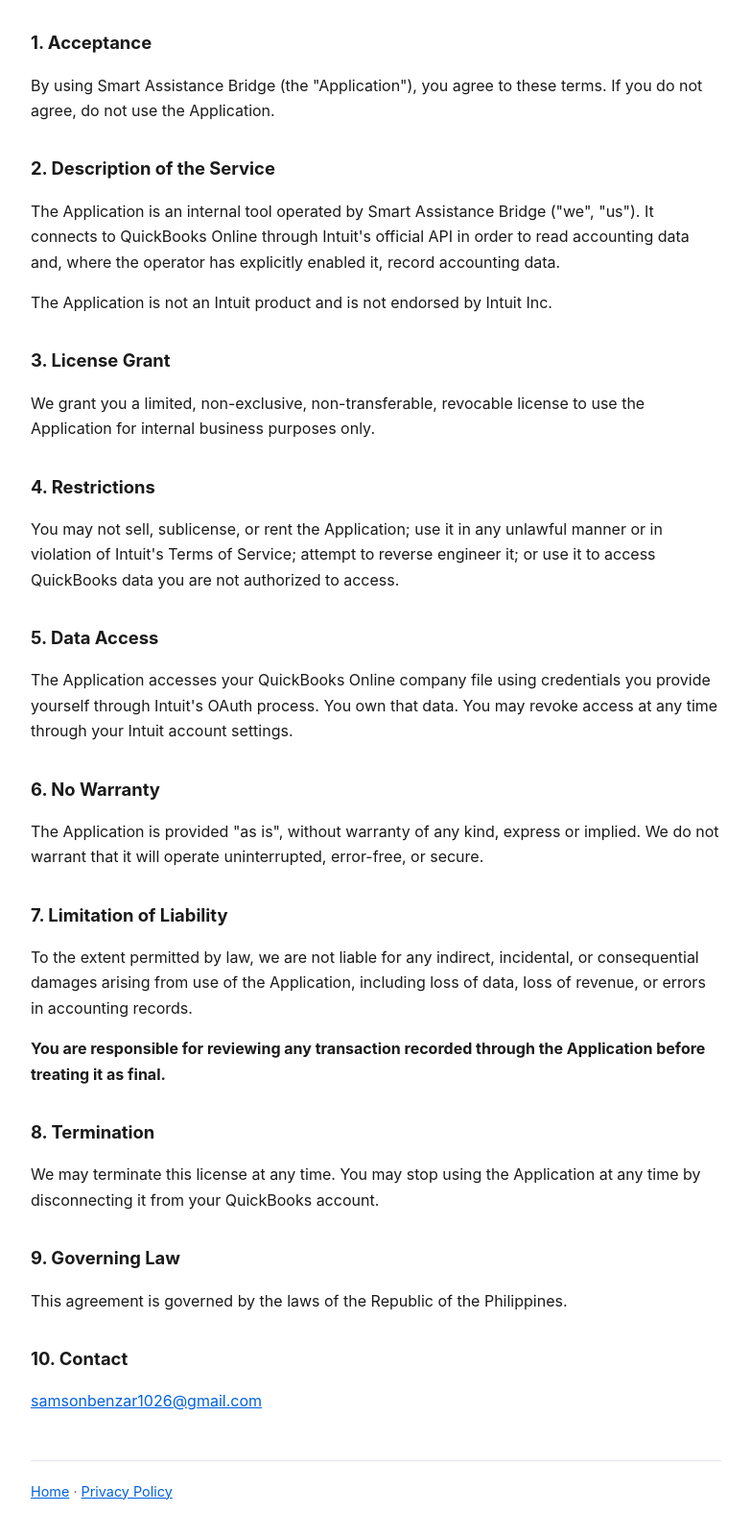
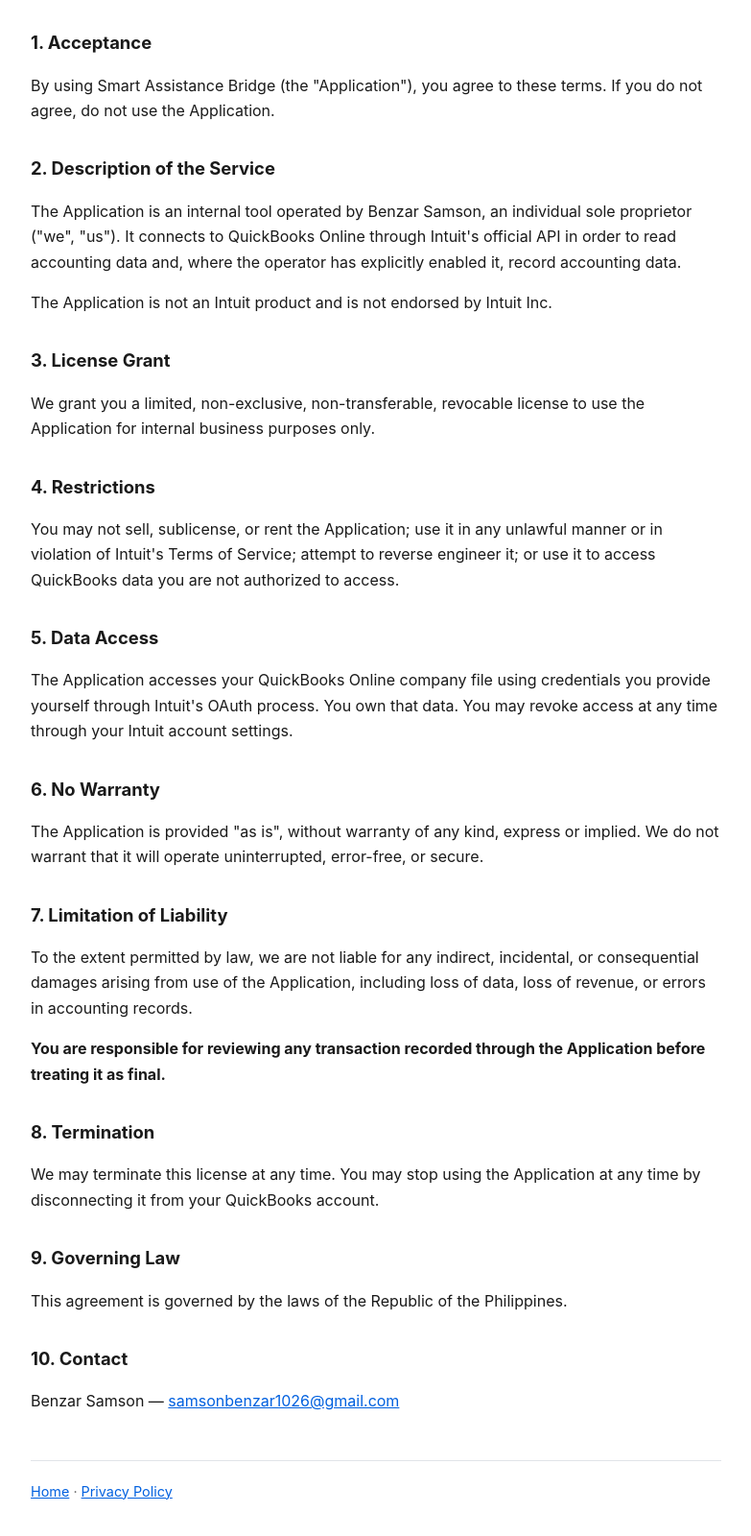
Before and after one commit to mistgun1026/smart-assistance-bridge, a plain HTML site: page eula.html in a window 1280 px wide. Shown: the part 194-1794 px from the top of the page at 96% size, without its empty margins (248-1031 px from the left). Drawn offline with Linux system fonts and the light colour scheme.

Commit message:
Name the operator as an individual sole proprietor

```diff
--- a/eula.html
+++ b/eula.html
@@ -22,7 +22,7 @@
 <p>By using Smart Assistance Bridge (the "Application"), you agree to these terms. If you do not agree, do not use the Application.</p>
 
 <h2>2. Description of the Service</h2>
-<p>The Application is an internal tool operated by Smart Assistance Bridge ("we", "us"). It connects to QuickBooks Online through Intuit's official API in order to read accounting data and, where the operator has explicitly enabled it, record accounting data.</p>
+<p>The Application is an internal tool operated by Benzar Samson, an individual sole proprietor ("we", "us"). It connects to QuickBooks Online through Intuit's official API in order to read accounting data and, where the operator has explicitly enabled it, record accounting data.</p>
 <p>The Application is not an Intuit product and is not endorsed by Intuit Inc.</p>
 
 <h2>3. License Grant</h2>
@@ -48,7 +48,7 @@
 <p>This agreement is governed by the laws of the Republic of the Philippines.</p>
 
 <h2>10. Contact</h2>
-<p><a href="mailto:samsonbenzar1026@gmail.com">samsonbenzar1026@gmail.com</a></p>
+<p>Benzar Samson &mdash; <a href="mailto:samsonbenzar1026@gmail.com">samsonbenzar1026@gmail.com</a></p>
 
 <footer><a href="index.html">Home</a> &middot; <a href="privacy.html">Privacy Policy</a></footer>
 </body>
```
